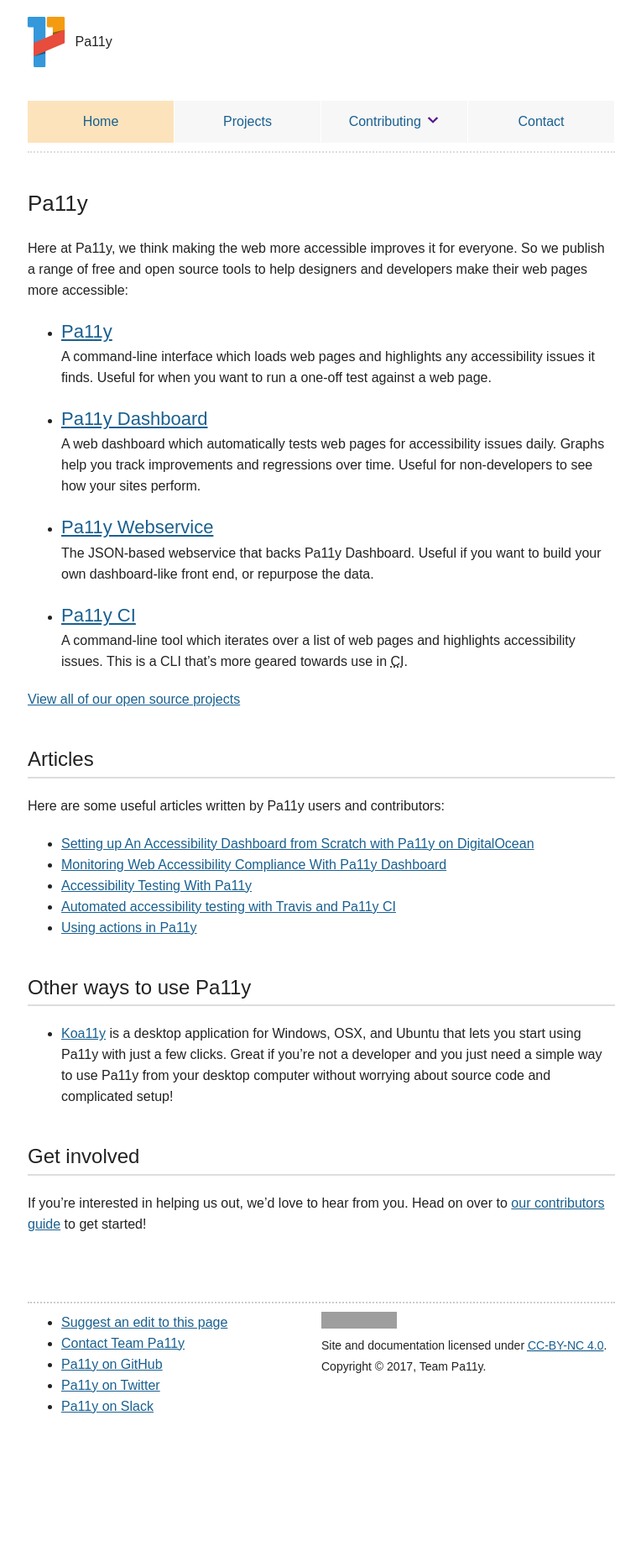
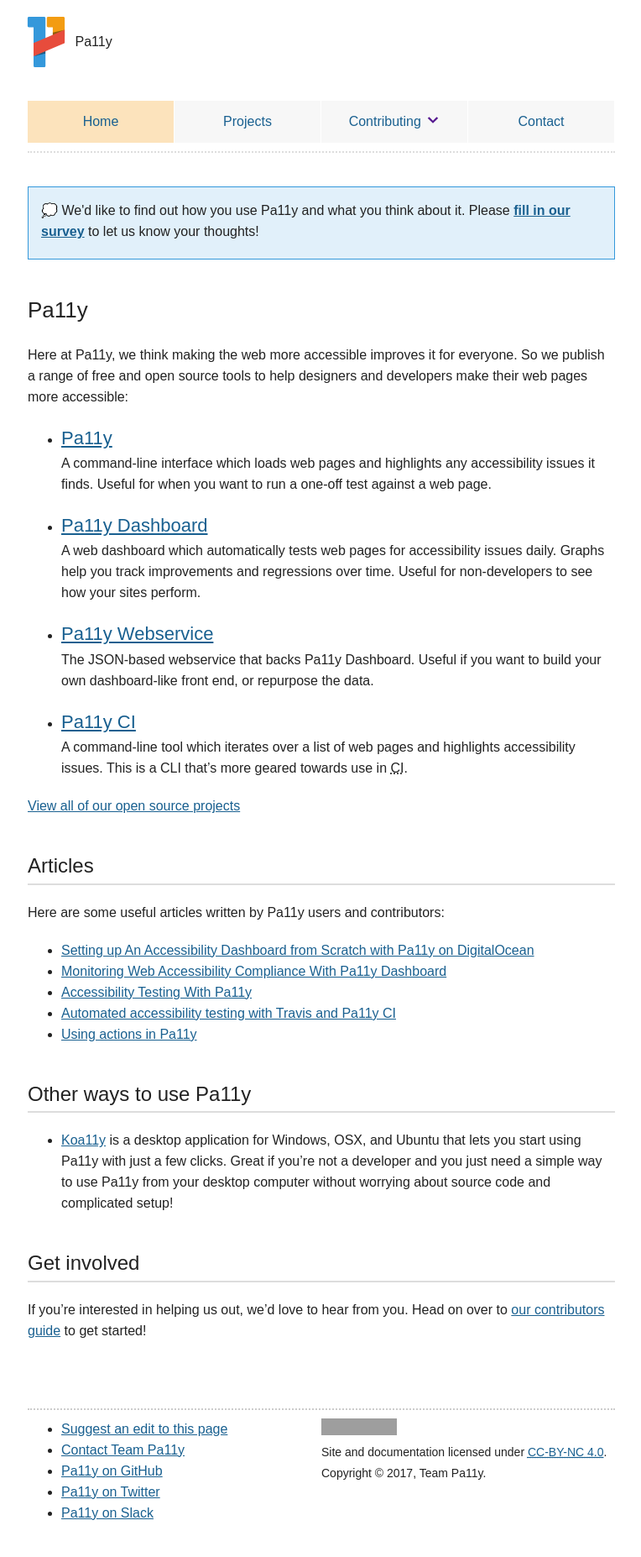
Before and after one commit to pa11y/pa11y.github.io, a Jekyll site: the page built from pages/home.md, in a window 1280 px wide. Shown: the whole page at 84% size, without its empty margins (257-1021 px from the left). Built offline with Jekyll 4.4.1, drawn with Linux system fonts in a browser that asks for light colours; before the commit the page ends 1727 px from its top, so only the background shows below that; grey boxes are pictures that could not be loaded.

Commit message:
add flash message with link to survey (#68)

```diff
--- /dev/null
+++ b/_includes/flash.html
@@ -0,0 +1,3 @@
+<div class="flash">
+	<p>💭 We'd like to find out how you use Pa11y and what you think about it. Please <a href="https://goo.gl/forms/AiMDJR2IuaqX4iD03">fill in our survey</a> to let us know your thoughts!</p>
+</div>
--- a/_layouts/page.html
+++ b/_layouts/page.html
@@ -58,6 +58,9 @@
 		{% include header.html %}
 
 		<main role="main">
+
+			{% include flash.html %}
+
 			{{content}}
 		</main>
 
--- a/asset/style/site.scss
+++ b/asset/style/site.scss
@@ -23,6 +23,7 @@ $spacing-large: 40px;
 $spacing-rule: 2px;
 
 $c-blue: #3498db;
+$c-blue-light: lighten($c-blue, 40%);
 $c-blue-dark: darken($c-blue, 20%);
 
 $c-grey: #6c7878;
@@ -58,6 +59,15 @@ $c-yellow-light: lighten($c-yellow, 35%);
 }
 .visually-hidden {
 	display: none;
+}
+.flash {
+	border: solid 1px $c-blue;
+    padding: 15px 15px 0;
+    margin-bottom: 40px;
+    background-color: $c-blue-light;
+    a {
+    	font-weight: bold;
+    }
 }
 // Page width/positioning
 .page {
```
